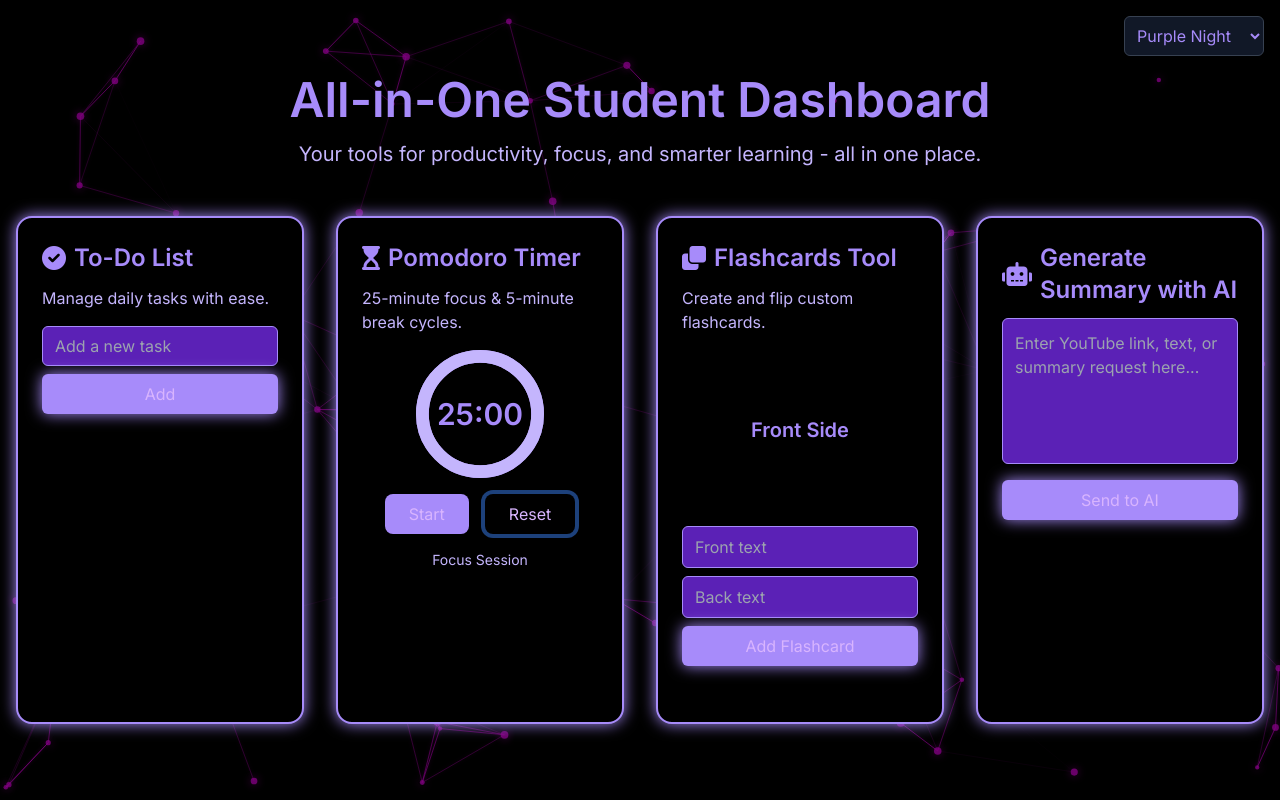
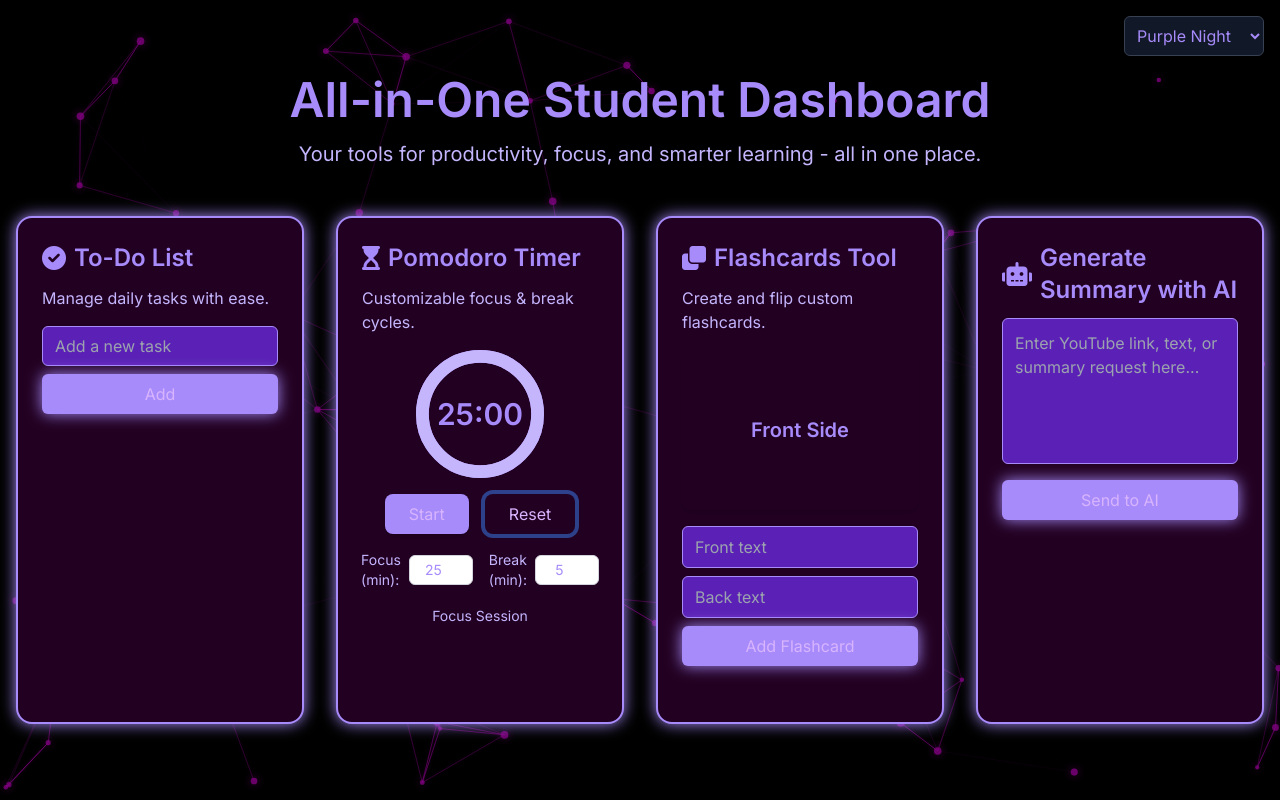
Before and after one commit to ShanuNajeeb/all-in-one-student-dashboard, a plain HTML site: page purple-night.html in a window 1280 px wide. Both pictures are taken after a click on the button "Reset". Drawn offline with nearby package versions, Linux system fonts and the light colour scheme; animation ran at ten frames a second.

Commit message:
purple-night.html

```diff
--- a/purple-night.html
+++ b/purple-night.html
@@ -53,6 +53,10 @@
     .rotate-y-180 {
       transform: rotateY(180deg);
     }
+    /* Add slight greyish purple background for timer, pomodoro, summarizer, and todo list cards */
+    .card {
+      background-color: #220022 !important;
+    }
   </style>
   <link rel="stylesheet" href="themes/purple-night.css" />
 </head>
@@ -67,7 +71,7 @@
       <option value="purple-night.html" selected>Purple Night</option>
       <option value="pink-blossom.html">Pink Blossom</option>
       <option value="light-mode.html">Light Mode</option>
-  </select>
+    </select>
   </div>
   <script>
     // Add event listener to theme select dropdown for navigation
@@ -117,7 +121,7 @@
         <h2 class="text-2xl font-semibold text-primary mb-3 flex items-center">
           <i class="fas fa-hourglass-start mr-2"></i> Pomodoro Timer
         </h2>
-        <p class="text-secondary mb-4">25-minute focus &amp; 5-minute break cycles.</p>
+        <p class="text-secondary mb-4">Customizable focus &amp; break cycles.</p>
         <div class="flex flex-col items-center space-y-4">
           <div class="relative w-32 h-32">
             <svg class="transform -rotate-90" viewBox="0 0 100 100" width="128" height="128" aria-hidden="true" focusable="false">
@@ -167,6 +171,30 @@
             >
               Reset
             </button>
+          </div>
+          <div class="flex space-x-4 mt-4">
+            <label for="focus-length" class="text-secondary text-sm flex items-center space-x-2">
+              <span>Focus (min):</span>
+              <input
+                type="number"
+                id="focus-length"
+                min="1"
+                max="180"
+                class="w-16 rounded-md border border-gray-300 px-2 py-1 text-center text-primary focus:outline-none focus:ring-2 focus:ring-primary"
+                aria-label="Set focus length in minutes"
+              />
+            </label>
+            <label for="break-length" class="text-secondary text-sm flex items-center space-x-2">
+              <span>Break (min):</span>
+              <input
+                type="number"
+                id="break-length"
+                min="1"
+                max="60"
+                class="w-16 rounded-md border border-gray-300 px-2 py-1 text-center text-primary focus:outline-none focus:ring-2 focus:ring-primary"
+                aria-label="Set break length in minutes"
+              />
+            </label>
           </div>
           <div class="text-secondary text-sm select-none" id="session-type" aria-live="polite" aria-atomic="true">Focus Session</div>
         </div>
@@ -487,6 +515,38 @@
       sessionType.textContent = 'Focus Session';
     });
 
+    focusLengthInput.addEventListener('change', () => {
+      const val = parseInt(focusLengthInput.value, 10);
+      if (!isNaN(val) && val > 0) {
+        FOCUS_TIME = val * 60;
+        if (isFocus) {
+          timeLeft = FOCUS_TIME;
+          updateTimerDisplay();
+          setProgress(timeLeft);
+        }
+      }
+    });
+
+    breakLengthInput.addEventListener('change', () => {
+      const val = parseInt(breakLengthInput.value, 10);
+      if (!isNaN(val) && val > 0) {
+        BREAK_TIME = val * 60;
+        if (!isFocus) {
+          timeLeft = BREAK_TIME;
+          updateTimerDisplay();
+          setProgress(timeLeft);
+        }
+      }
+    });
+
+    // Initialize timer display and progress on page load
+    updateTimerDisplay();
+    setProgress(timeLeft);
+
+    // Prefill input fields with current times
+    focusLengthInput.value = Math.floor(FOCUS_TIME / 60);
+    breakLengthInput.value = Math.floor(BREAK_TIME / 60);
+
     // Flashcards Tool functionality
     const flashcard = document.getElementById('flashcard');
     const flashcardInner = document.getElementById('flashcard-inner');
@@ -621,9 +681,8 @@
   <style>
     /* Add slight grey background for timer, pomodoro, summarizer, and todo list cards */
     .card {
-      background-color: #000000 !important;
+      background-color: #220022 !important;
     }
   </style>
 </body>
 </html>
-</create_file>
```
